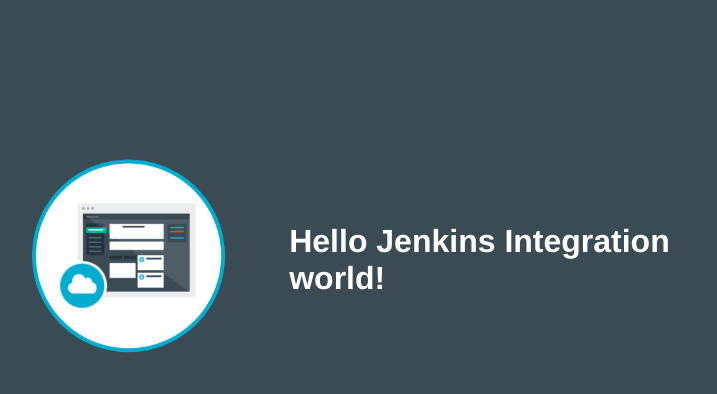
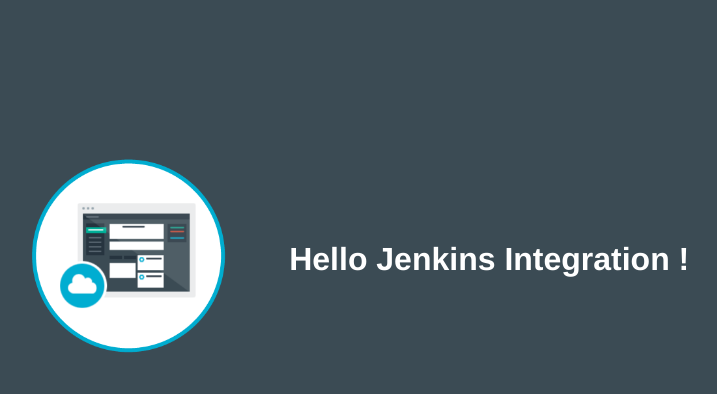
Before and after one commit to ejodet/simple-node-app, a website: page public/index.html in a window 1280 px wide. Shown: the whole page, without its empty margins (253-970 px from the left). Drawn offline with Linux system fonts and the light colour scheme.

```diff
--- a/public/index.html
+++ b/public/index.html
@@ -15,7 +15,7 @@
           <img class = "newappIcon" src="images/newapp-icon.png">
         </td>
         <td>
-          <h1>Hello Jenkins Integration world!</h1>
+          <h1>Hello Jenkins Integration !</h1>
         </td>
       </tr>
     </table>
```
